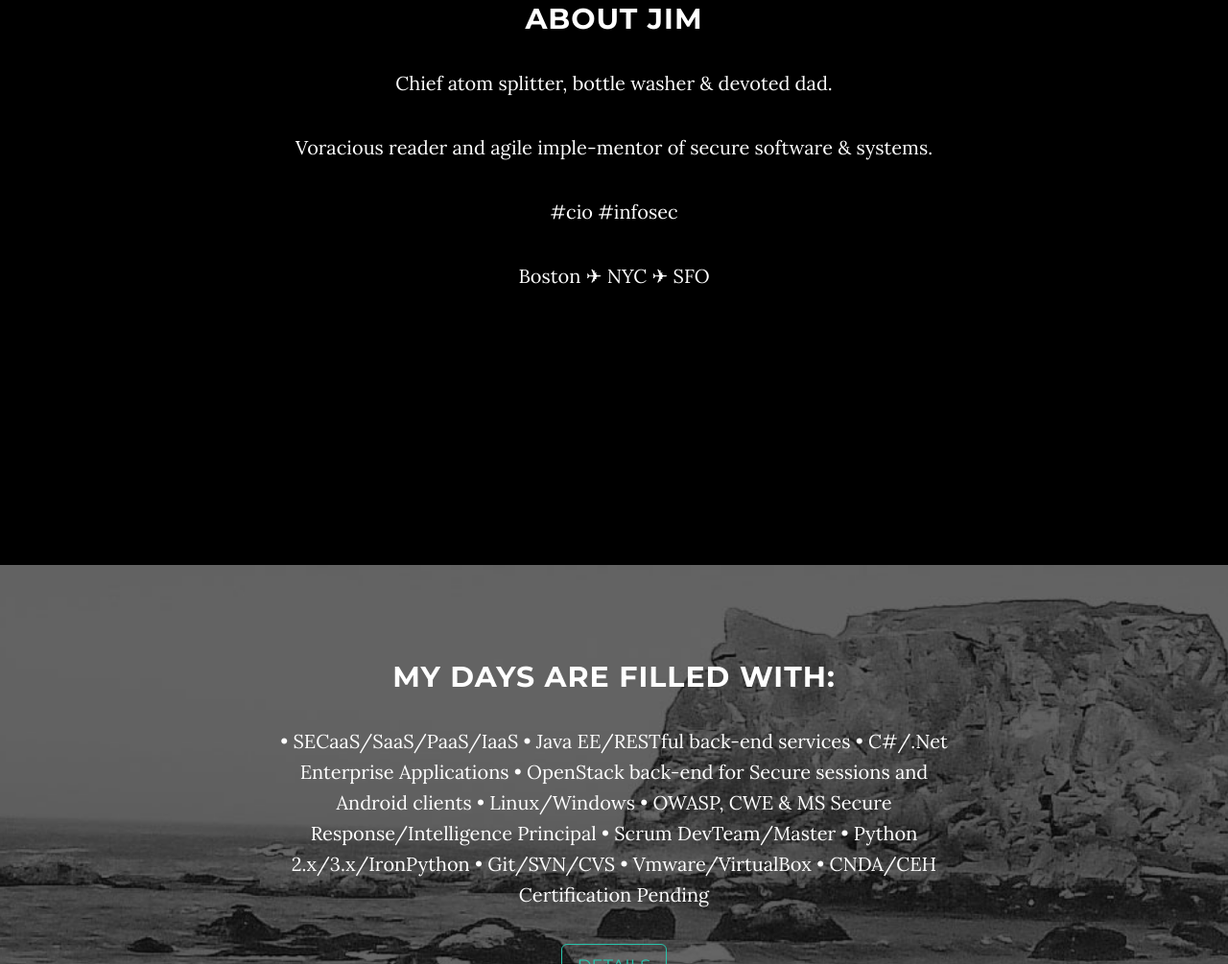
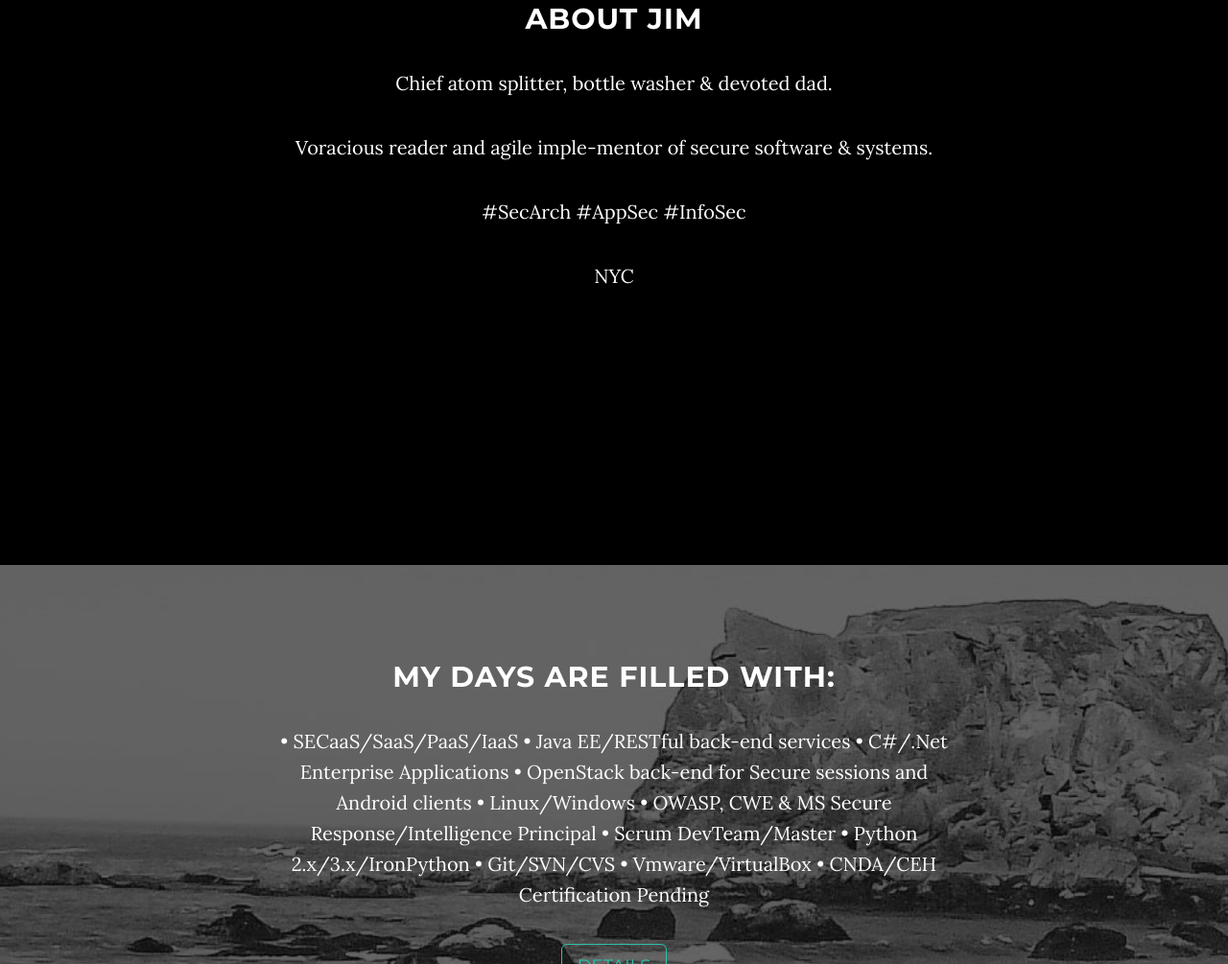
Before and after one commit to jefstratiou/jefstratiou.github.io, a plain HTML site: page index.html in a window 1280 px wide. Shown: the part 1047-2052 px from the top of the page at 96% size. Drawn offline with nearby package versions, Linux system fonts and the light colour scheme; some packages are replaced by stand-ins of ours.

Commit message:
- There's no place like home!! - Tags for what I really do!

```diff
--- a/index.html
+++ b/index.html
@@ -84,8 +84,8 @@
                 <h2>About Jim</h2>
                 <p>Chief atom splitter, bottle washer & devoted dad.</p>
                 <p>Voracious reader and agile imple-mentor of secure software & systems.</p>
-                <p>#cio #infosec</p>
-                <p>Boston ✈ NYC ✈ SFO</p>
+                <p>#SecArch #AppSec #InfoSec</p>
+                <p>NYC</p>
             </div>
         </div>
     </section>
```
